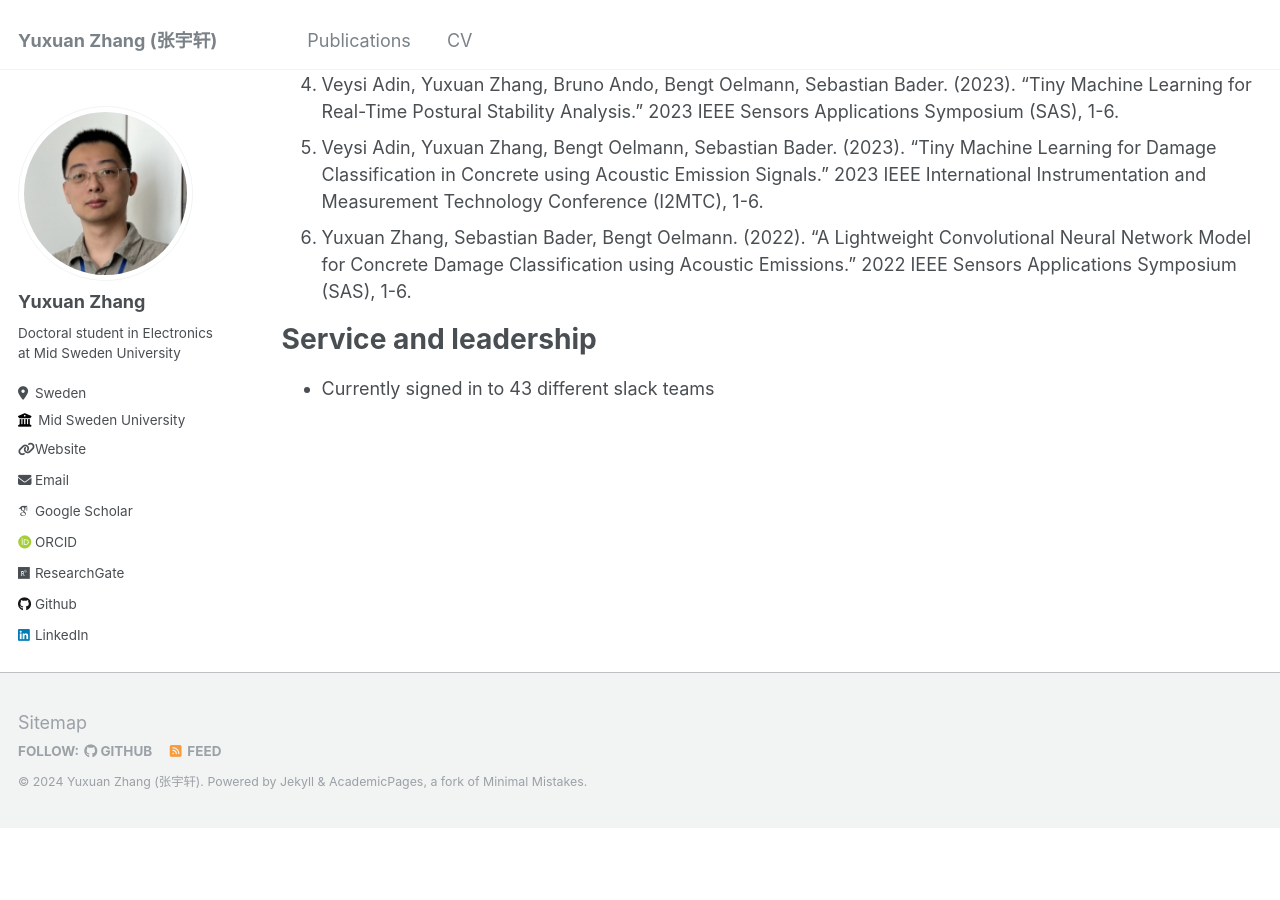
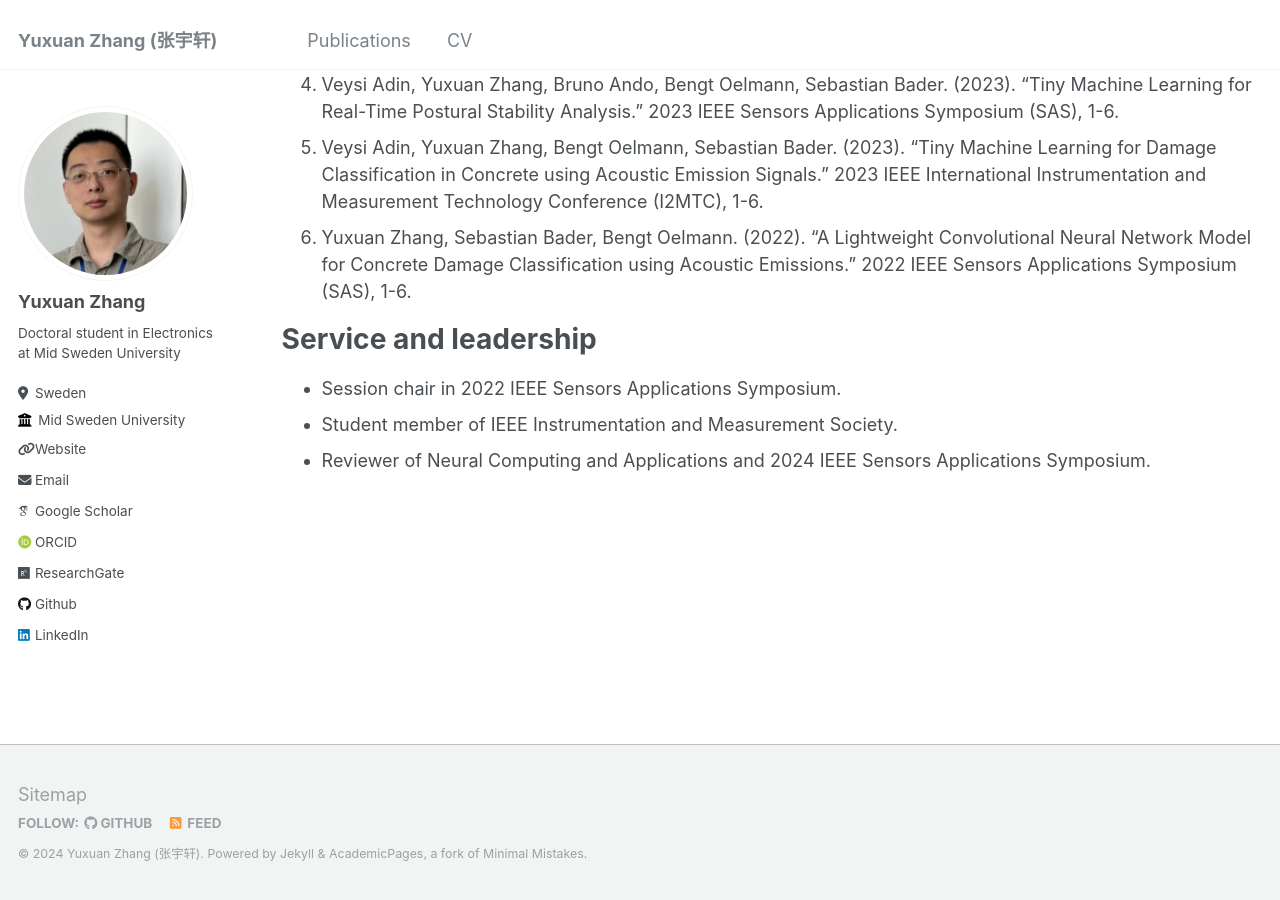
Before and after one commit to YuxuanZhang-96/YuxuanZhang-96.github.io, a Jekyll site: the page built from _pages/cv.md, in a window 1280 px wide and 900 px high, scrolled down 1022 px. Built offline with Jekyll 4.4.1, drawn with Linux system fonts in a browser that asks for light colours; some web fonts are replaced; before the commit the page ends 1850 px from its top, so only the background shows below that.

Commit message:
Update cv.md

```diff
--- a/_pages/cv.md
+++ b/_pages/cv.md
@@ -43,4 +43,6 @@ Publications
 
 Service and leadership
 ======
-* Currently signed in to 43 different slack teams
+* Session chair in 2022 IEEE Sensors Applications Symposium.
+* Student member of IEEE Instrumentation and Measurement Society.
+* Reviewer of Neural Computing and Applications and 2024 IEEE Sensors Applications Symposium.
```
